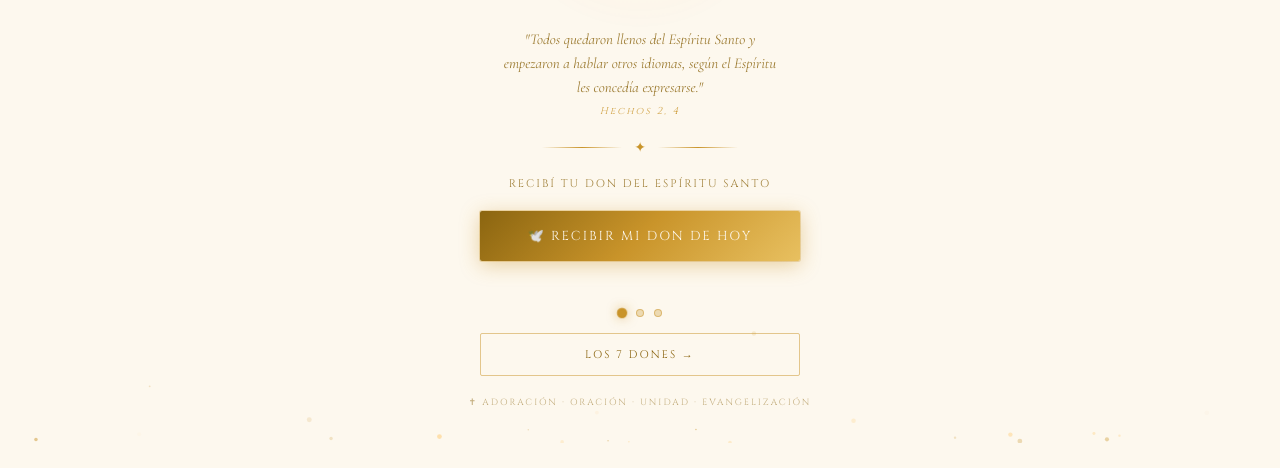
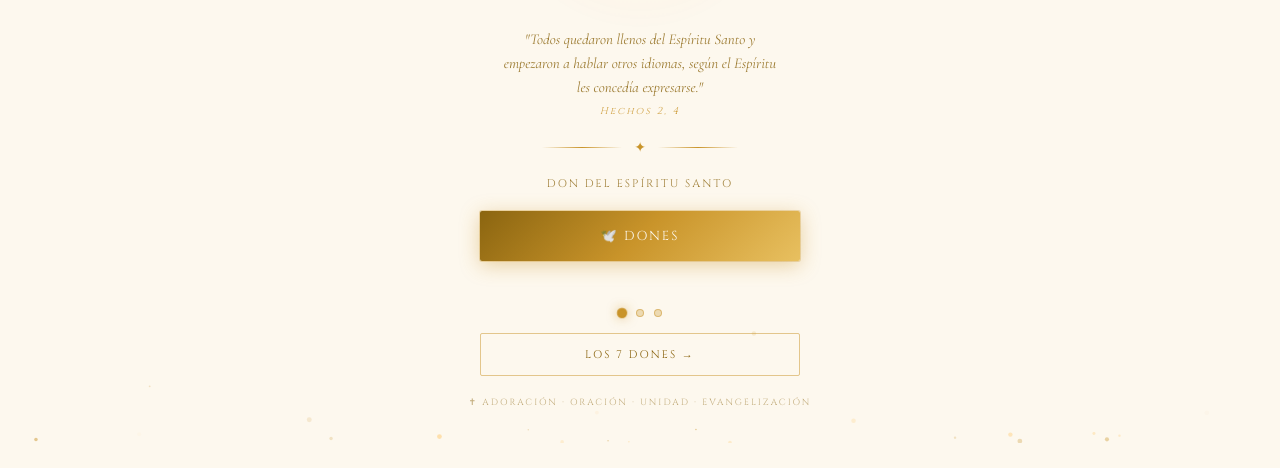
Before and after one commit to Marie-25hue/pentecostes-adoracion, a plain HTML site: page index.html in a window 1280 px wide. Shown: the part 357-825 px from the top of the page. Drawn offline with nearby package versions, Linux system fonts and the light colour scheme.

Commit message:
Update donation prompt and button text

```diff
--- a/index.html
+++ b/index.html
@@ -546,8 +546,8 @@
   <div class="gold-divider"><span>✦</span></div>
 
   <div class="don-section">
-    <p class="don-prompt">Recibí tu don del Espíritu Santo</p>
-    <button class="btn-don" onclick="revelarDon()">🕊️ RECIBIR MI DON DE HOY</button>
+    <p class="don-prompt">Don del Espíritu Santo</p>
+    <button class="btn-don" onclick="revelarDon()">🕊️ DONES </button>
 
     <div class="don-card" id="donCard">
       <span class="don-icon" id="donIcon"></span>
```
